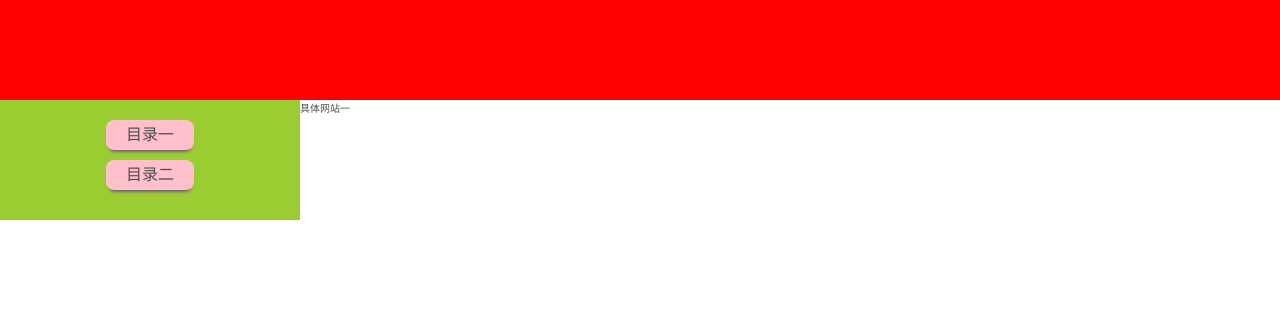
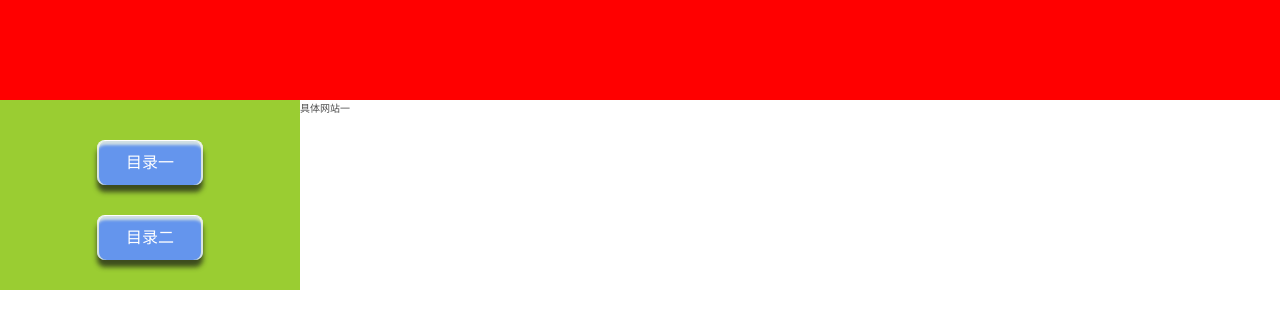
Before and after one commit to littleKaiKai/tisheng, a website: page index.html in a window 1280 px wide. Drawn offline with Linux system fonts and the light colour scheme.

Commit message:
目录按钮基本样式实现

```diff
--- a/gulpfile.js
+++ b/gulpfile.js
@@ -7,3 +7,5 @@ gulp.task('less',function () {
         .pipe(less())
         .pipe(gulp.dest('css'))
 })
+
+gulp.task('default', ['less'])
--- a/less/selfimprove.less
+++ b/less/selfimprove.less
@@ -13,14 +13,19 @@
             background-color: yellowgreen;
             .catalogue-item {
                 line-height: 20px;
-                margin-top: 10px;
+                margin-top: 30px;
                 .text {
                     display: inline-block;
-                    padding: 5px 20px;
-                    background-color: pink;
+                    padding: 12px 29px;
+                    background-color: cornflowerblue;
                     font-size: 16px;
                     border-radius: 8px;
-                    box-shadow: 0 5px 3px 0 #77646c,inset 0 3px 3px red,
+                    border-top: 1px solid #ffffff;
+                    box-shadow: inset 0 4px 3px rgba(255, 255, 222, .7), inset -2px 0 rgba(255, 255, 222, .7), 0 7px 5px 0 rgba(21, 21, 21, 0.7), inset 2px 0 rgba(255, 255, 222, .7);
+                    color: white;
+                }
+                &.hover .text {
+                    box-shadow: inset 0 4px 3px rgba(255, 255, 222, .7), inset -2px 0 rgba(233, 179, 217, 0.877), 0 2px 5px 0 rgba(21, 21, 21, .7), inset 2px 0 rgba(233, 179, 217, 0.877);
                 }
             }
         }
```
Also changed, not shown: css/selfimprove.css.
